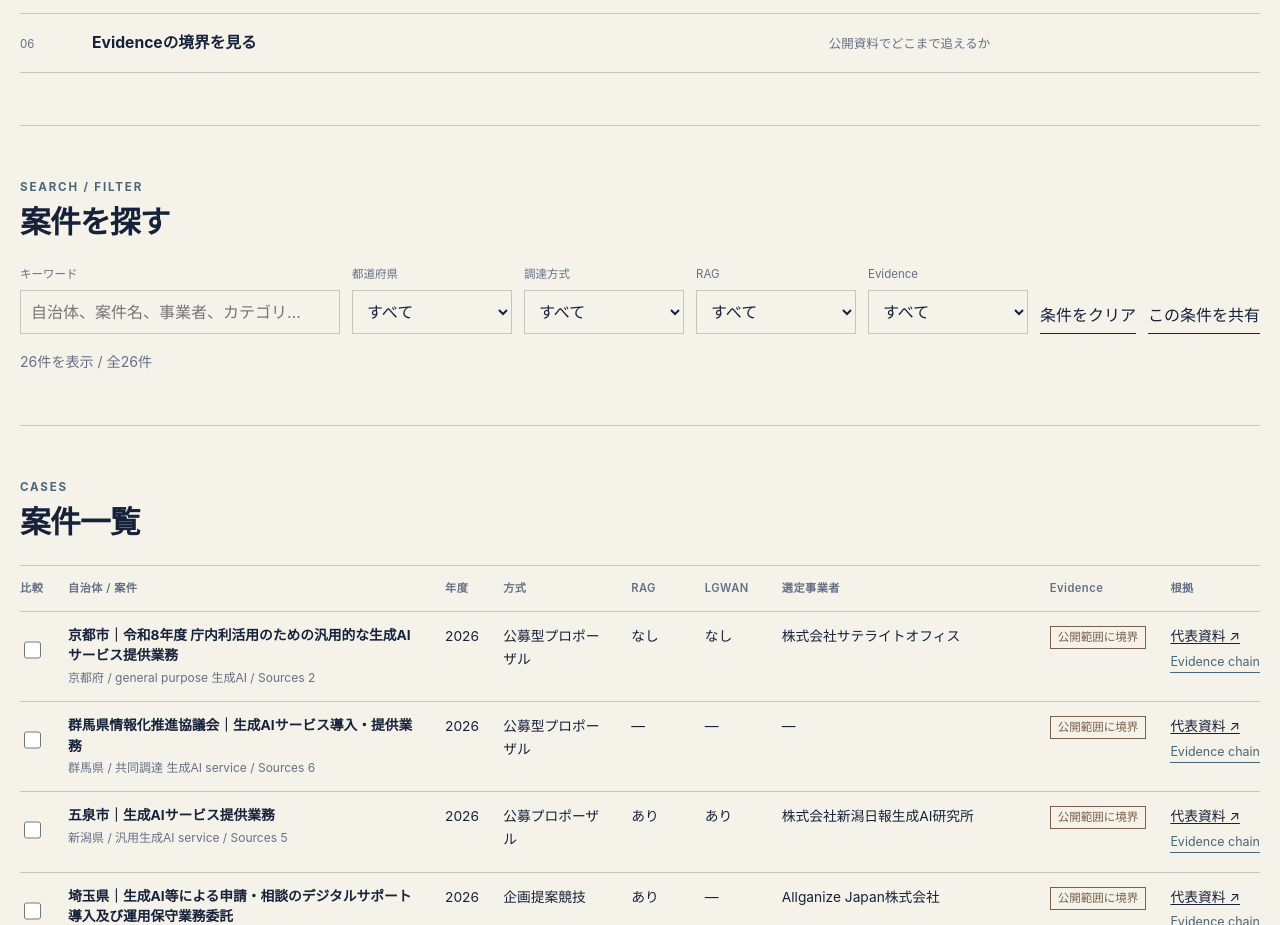
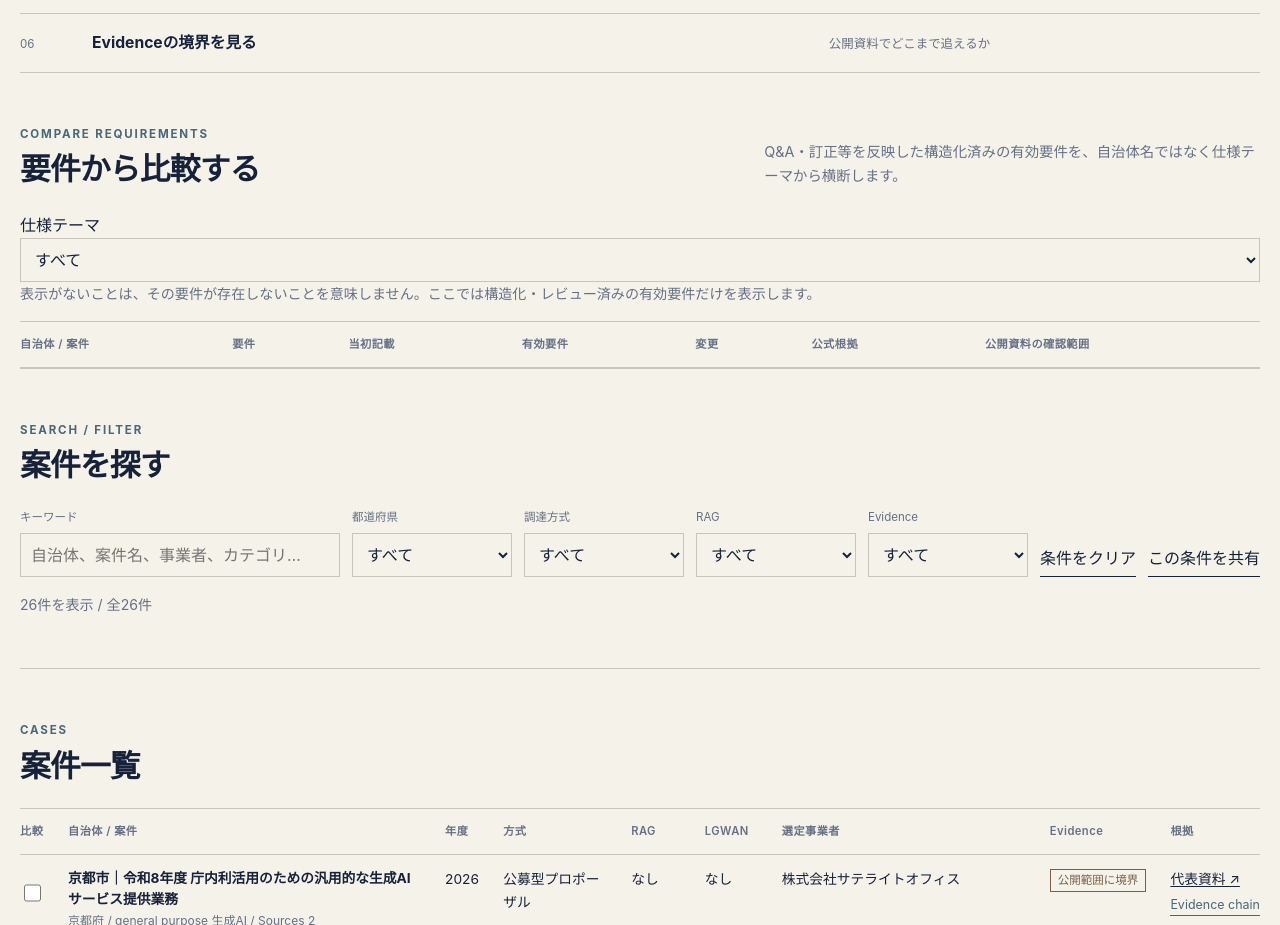
Before and after one commit to Josh-Temple/public-sector-ai-procurement-japan, a plain HTML site: page index.html in a window 1280 px wide. Shown: the part 2607-3532 px from the top of the page. Drawn offline with Linux system fonts and the light colour scheme.

Commit message:
Add requirement-first comparison section

```diff
--- a/index.html
+++ b/index.html
@@ -115,6 +115,52 @@
         <button type="button" class="theme-link" data-theme-filter="joint"><span>04</span><strong>共同調達を見る</strong><small>共通選定と個別契約</small></button>
         <button type="button" class="theme-link" data-theme-filter="evaluated"><span>05</span><strong>評価基準を確認できる案件</strong><small>価格以外に何を採点するか</small></button>
         <button type="button" class="theme-link" data-theme-filter="bounded"><span>06</span><strong>Evidenceの境界を見る</strong><small>公開資料でどこまで追えるか</small></button>
+      </div>
+    </section>
+
+    <section id="requirement-explorer" class="requirement-explorer shell" aria-labelledby="requirement-explorer-heading">
+      <div class="section-heading split-heading">
+        <div>
+          <p class="eyebrow">COMPARE REQUIREMENTS</p>
+          <h2 id="requirement-explorer-heading">要件から比較する</h2>
+        </div>
+        <p class="section-lead">Q&A・訂正等を反映した構造化済みの有効要件を、自治体名ではなく仕様テーマから横断します。</p>
+      </div>
+      <div class="requirement-toolbar">
+        <label>
+          <span>仕様テーマ</span>
+          <select id="requirement-topic">
+            <option value="">すべて</option>
+            <option value="rag">RAG・ナレッジ</option>
+            <option value="data-handling">データ学習・保持</option>
+            <option value="network">ネットワーク / LGWAN</option>
+            <option value="security">セキュリティ・ログ・保存先</option>
+            <option value="model">モデル条件</option>
+            <option value="accounts-usage">アカウント・利用量</option>
+            <option value="files-capacity">ファイル・容量</option>
+            <option value="support-training">支援・研修</option>
+            <option value="authentication">認証・利用者識別</option>
+            <option value="pricing-overage">料金・超過条件</option>
+          </select>
+        </label>
+      </div>
+      <p class="scope-note">表示がないことは、その要件が存在しないことを意味しません。ここでは構造化・レビュー済みの有効要件だけを表示します。</p>
+      <p id="requirement-result-count" class="result-count" aria-live="polite"></p>
+      <div class="table-wrap" tabindex="0" aria-label="有効要件の横断比較。横スクロールできます">
+        <table class="requirement-table">
+          <thead>
+            <tr>
+              <th scope="col">自治体 / 案件</th>
+              <th scope="col">要件</th>
+              <th scope="col">当初記載</th>
+              <th scope="col">有効要件</th>
+              <th scope="col">変更</th>
+              <th scope="col">公式根拠</th>
+              <th scope="col">公開資料の確認範囲</th>
+            </tr>
+          </thead>
+          <tbody id="requirement-rows"></tbody>
+        </table>
       </div>
     </section>
 
@@ -242,13 +288,14 @@
 
       <section class="detail-section" aria-labelledby="detail-requirements-heading">
         <p class="eyebrow">REQUIREMENTS</p>
-        <h3 id="detail-requirements-heading">主要要件</h3>
+        <h3 id="detail-requirements-heading">横断要件プロファイル</h3>
+        <p class="section-lead">仕様書のみ、または仕様書と質疑等を統合した比較用プロファイルです。当初記載からの変更は次の「当初記載と有効要件」で確認してください。</p>
         <div id="case-dialog-requirements" class="requirement-grid"></div>
       </section>
 
       <section class="detail-section" aria-labelledby="detail-effective-heading">
         <p class="eyebrow">EFFECTIVE REQUIREMENTS</p>
-        <h3 id="detail-effective-heading">Q&A・訂正を反映した要件</h3>
+        <h3 id="detail-effective-heading">当初記載と有効要件</h3>
         <div id="case-dialog-effective" class="detail-list"></div>
       </section>
 
```
